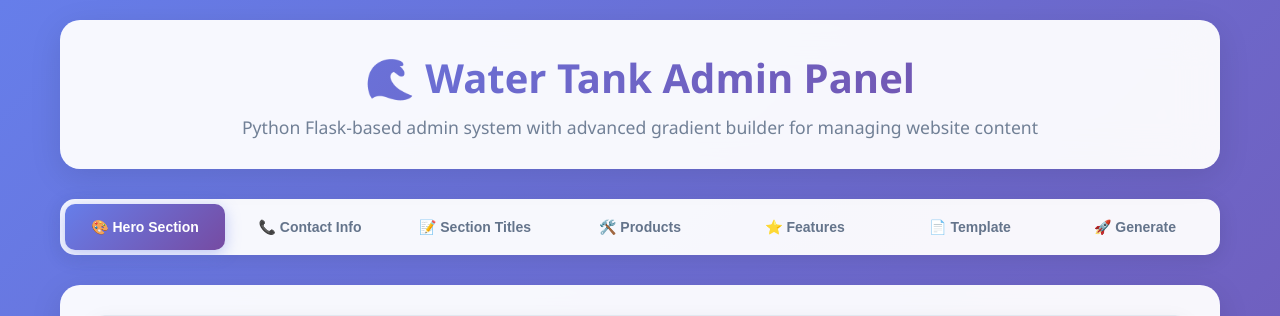
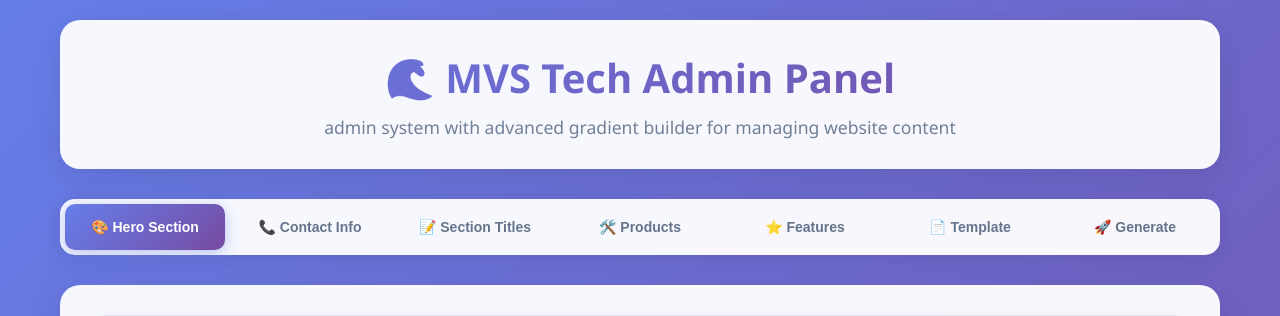
Before and after one commit to allwhc/web_build, a Flask app: page / in a window 1280 px wide. Shown: the top 316 px of the page. Run offline with Flask 3, Linux system fonts and the light colour scheme.

Commit message:
Update admin.html

```diff
--- a/templates/admin.html
+++ b/templates/admin.html
@@ -3,7 +3,7 @@
 <head>
     <meta charset="UTF-8">
     <meta name="viewport" content="width=device-width, initial-scale=1.0">
-    <title>🌊 Water Tank Admin Panel</title>
+    <title>🌊 MVS Tech Admin Panel</title>
     <link rel="stylesheet" href="{{ url_for('static', filename='css/admin.css') }}">
     <style>
         /* Enhanced Hero Background Controls */
@@ -135,8 +135,8 @@
     <div class="container">
         <!-- Header -->
         <div class="header">
-            <h1>🌊 Water Tank Admin Panel</h1>
-            <p>Python Flask-based admin system with advanced gradient builder for managing website content</p>
+            <h1>🌊 MVS Tech  Admin Panel</h1>
+            <p> admin system with advanced gradient builder for managing website content</p>
         </div>
 
         <!-- Flash Messages -->
```
